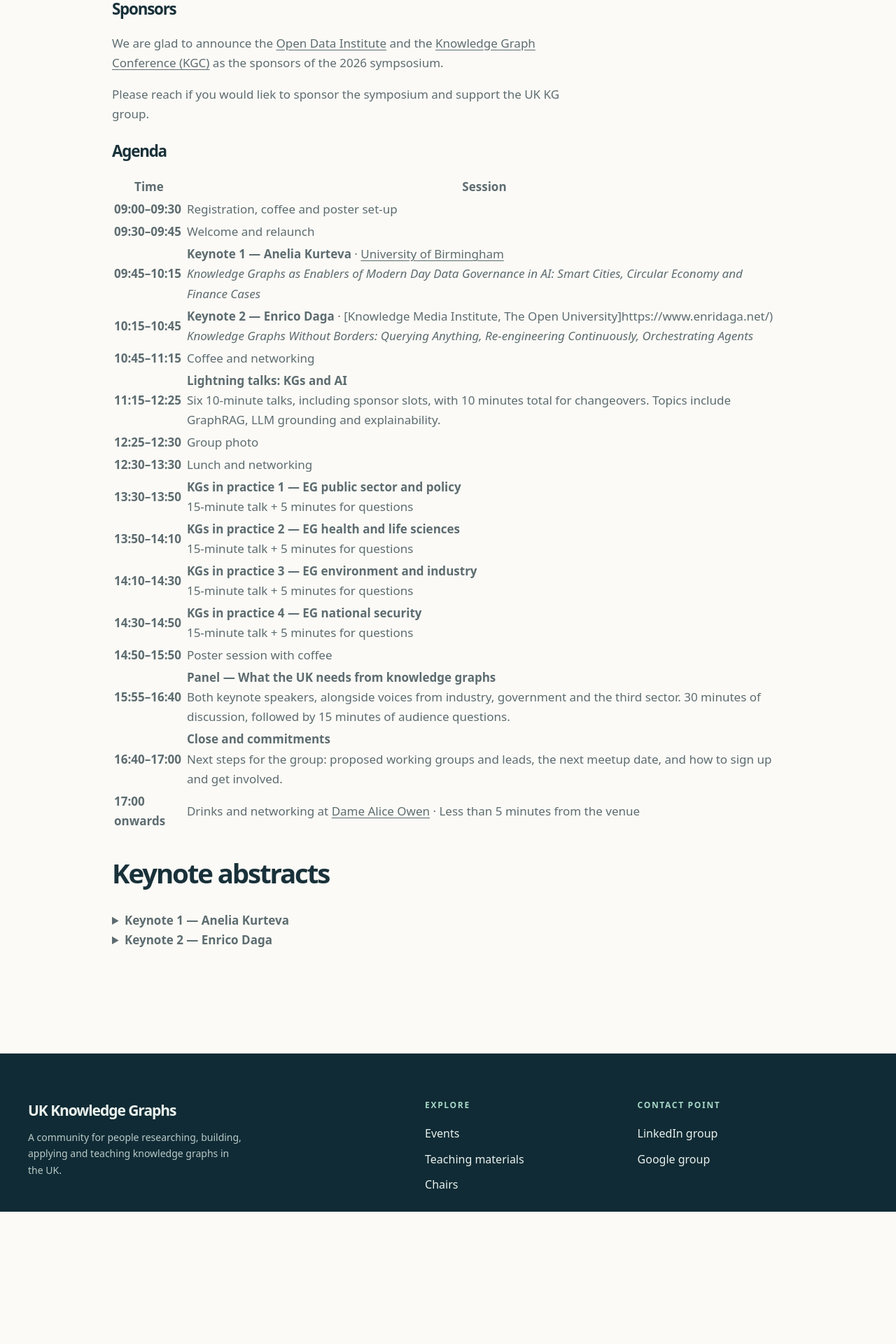
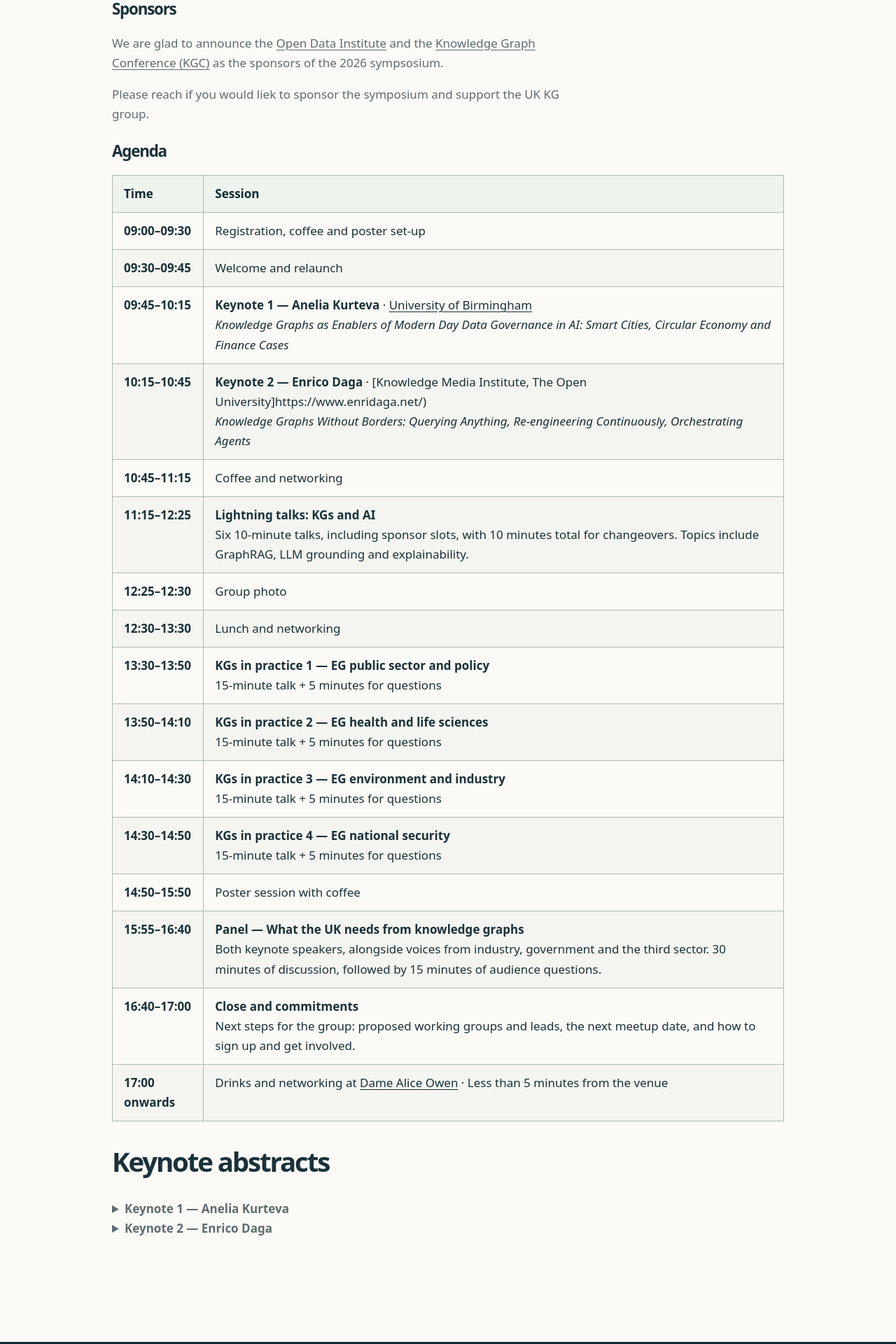
Before and after one commit to uk-knowledge-graphs/uk-knowledge-graphs.github.io, a Jekyll site: the page built from _events/symposium-2026.md, in a window 1280 px wide. Shown: the part 915-2835 px from the top of the page at 70% size. Built offline with Jekyll 4.4.1, drawn with Linux system fonts in a browser that asks for light colours; before the commit the page ends 2646 px from its top, so only the background shows below that.

Commit message:
Updated stye

```diff
--- a/assets/css/site.css
+++ b/assets/css/site.css
@@ -56,3 +56,10 @@ h1,h2,h3,p{margin-top:0}h1,h2,h3{line-height:1.12;letter-spacing:-.055em}h2{font
 
 .contact-grid{display:grid;grid-template-columns:repeat(3,1fr);gap:16px}.contact-card{display:flex;flex-direction:column;background:white;border:1px solid var(--line);padding:28px;text-decoration:none;min-height:220px;overflow-wrap:anywhere}.contact-card:hover{box-shadow:0 15px 30px #102b3510}.contact-card p{color:var(--muted);font-size:14px}.contact-card span{margin-top:auto;font-size:13px;font-weight:700;color:#335f54}.prose h2{font-size:clamp(1.8rem,3vw,2.5rem);color:var(--ink);margin-top:36px}.prose h3{font-size:1.4rem;color:var(--ink);margin-top:26px}.prose a{text-underline-offset:3px}
 @media(max-width:900px){.contact-grid{grid-template-columns:1fr 1fr}}@media(max-width:680px){.contact-grid{grid-template-columns:1fr}.contact-card{min-height:170px}}
+
+/* Markdown agenda tables — aligned with the site palette */
+table{width:100%;border-collapse:collapse;border:1px solid #aebbb1;background:var(--paper);color:var(--ink)}
+th,td{border:1px solid #aebbb1;padding:12px 16px;text-align:left;vertical-align:top}
+th{background:var(--tint);color:var(--deep);font-weight:750}
+tbody tr:nth-child(even){background:#f4f5f0}
+@media(max-width:680px){th,td{padding:9px 10px}}
```
